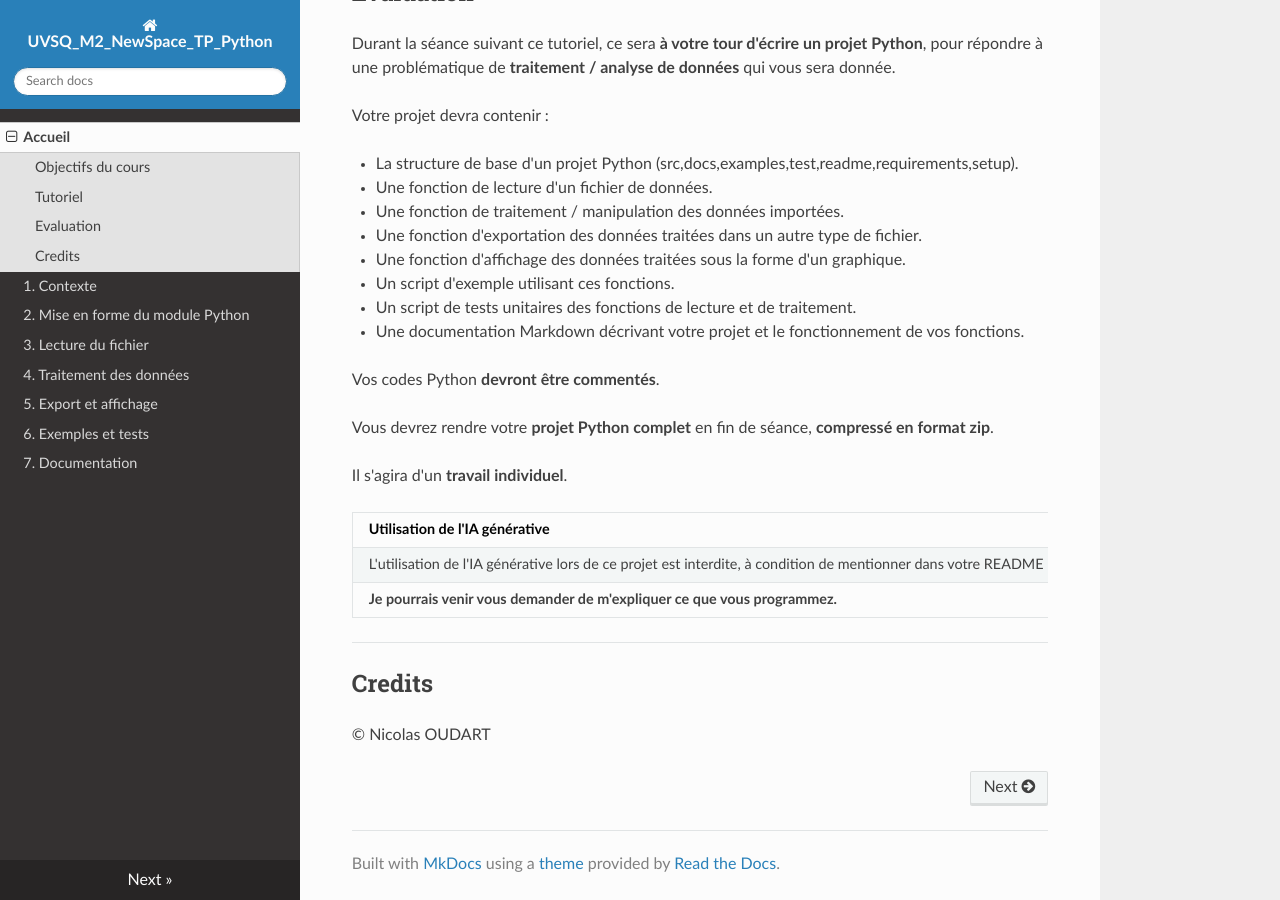
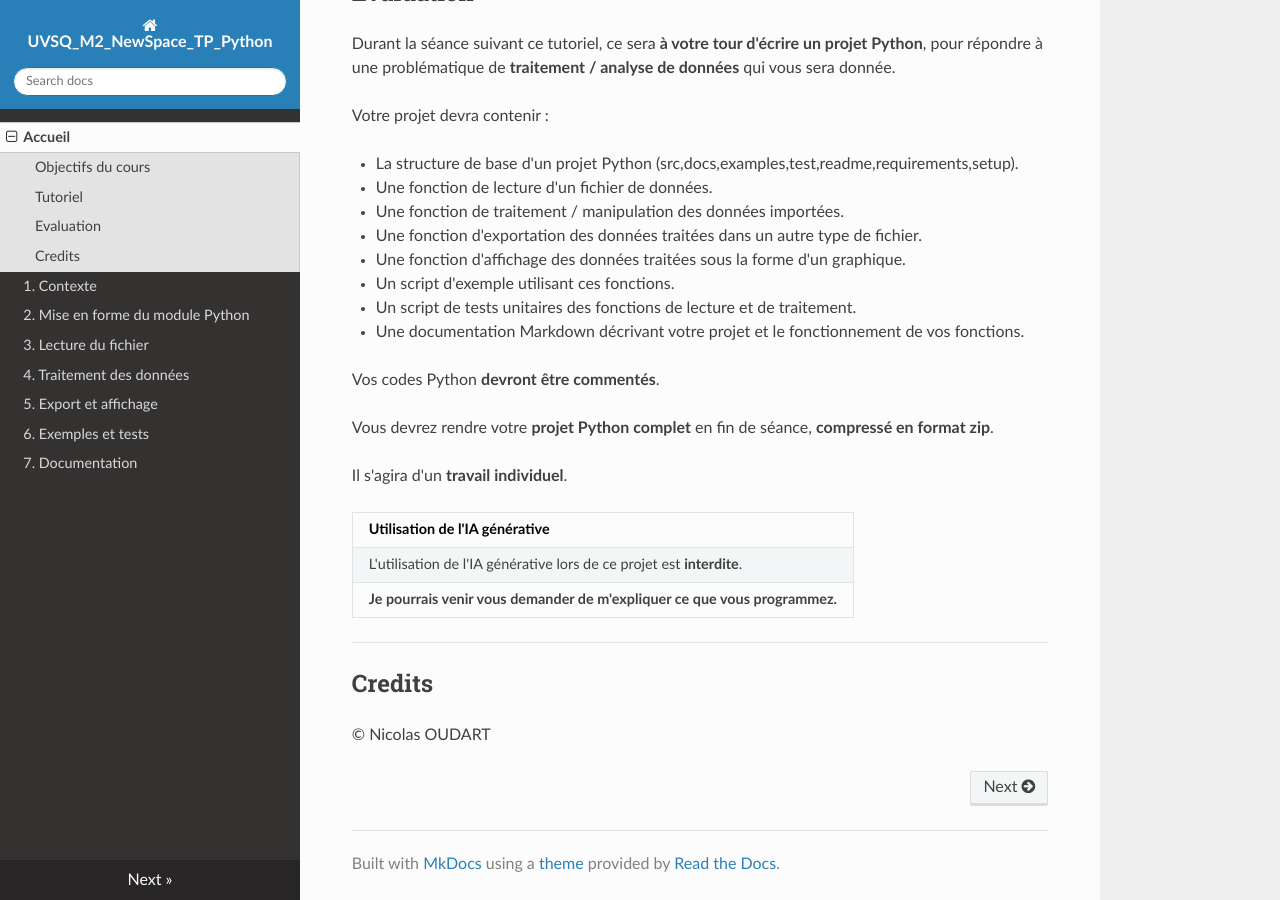
Before and after one commit to NicOudart/UVSQ_M2_NewSpace_TP_Python, an MkDocs documentation site: the page built from docs/index.md, in a window 1280 px wide and 900 px high, scrolled down 1522 px. Built offline with MkDocs 1.6.1, drawn with Linux system fonts in a browser that asks for light colours; nearby versions of some CDN libraries.

Commit message:
-Fix in exam.

```diff
--- a/docs/index.md
+++ b/docs/index.md
@@ -80,7 +80,7 @@ Il s'agira d'un **travail individuel**.
 
 |Utilisation de l'IA générative|
 |:-|
-|L'utilisation de l'IA générative lors de ce projet est interdite, à condition de mentionner dans votre README pour quoi vous l'avez utilisée.|
+|L'utilisation de l'IA générative lors de ce projet est **interdite**.|
 |**Je pourrais venir vous demander de m'expliquer ce que vous programmez.**|
 
 ---
```
Also changed, not shown: README.md (+1 -1 lines).
